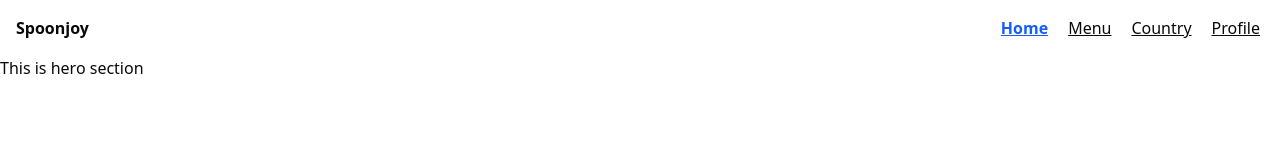
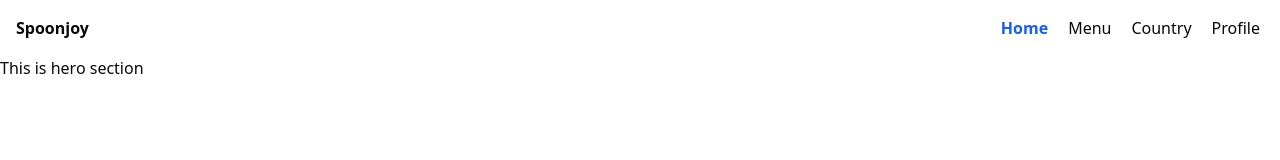
Before and after one commit to MinThantMaung/spoonjoy, a Next.js app: page / in a window 1280 px wide. Shown: the top 160 px of the page. Built offline with nearby package versions, Linux system fonts and the light colour scheme.

Commit message:
fix:underline in nav

```diff
--- a/src/app/components/_nav/page.tsx
+++ b/src/app/components/_nav/page.tsx
@@ -15,7 +15,7 @@ const Nav = () => {
                     <li key={label}>
                         <Link
                             href={href}
-                            className={`cursor-pointer transition duration-200 hover:text-blue-500 underline ${
+                            className={`cursor-pointer transition duration-200 hover:text-blue-500 hover:underline ${
                                 pathname === href ? 'font-bold text-blue-600' : ''
                             }`}
                             >
```
